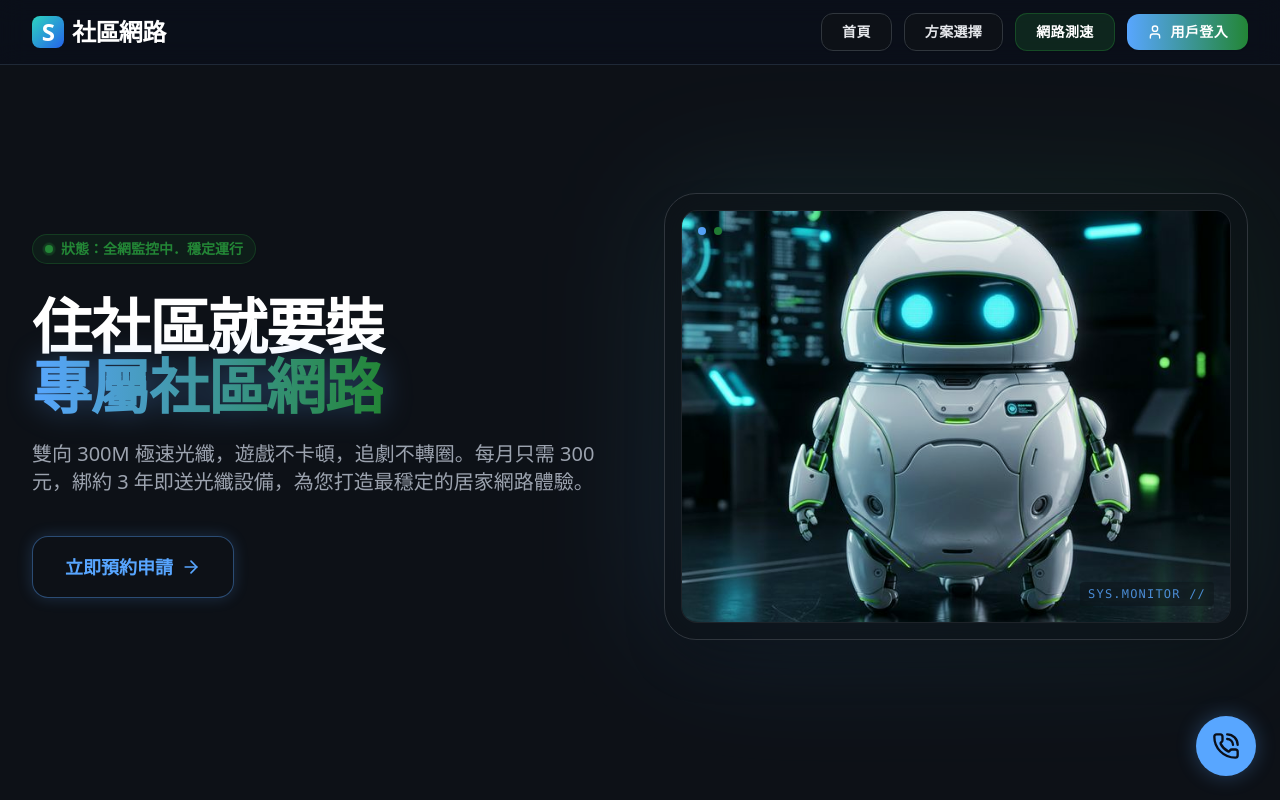
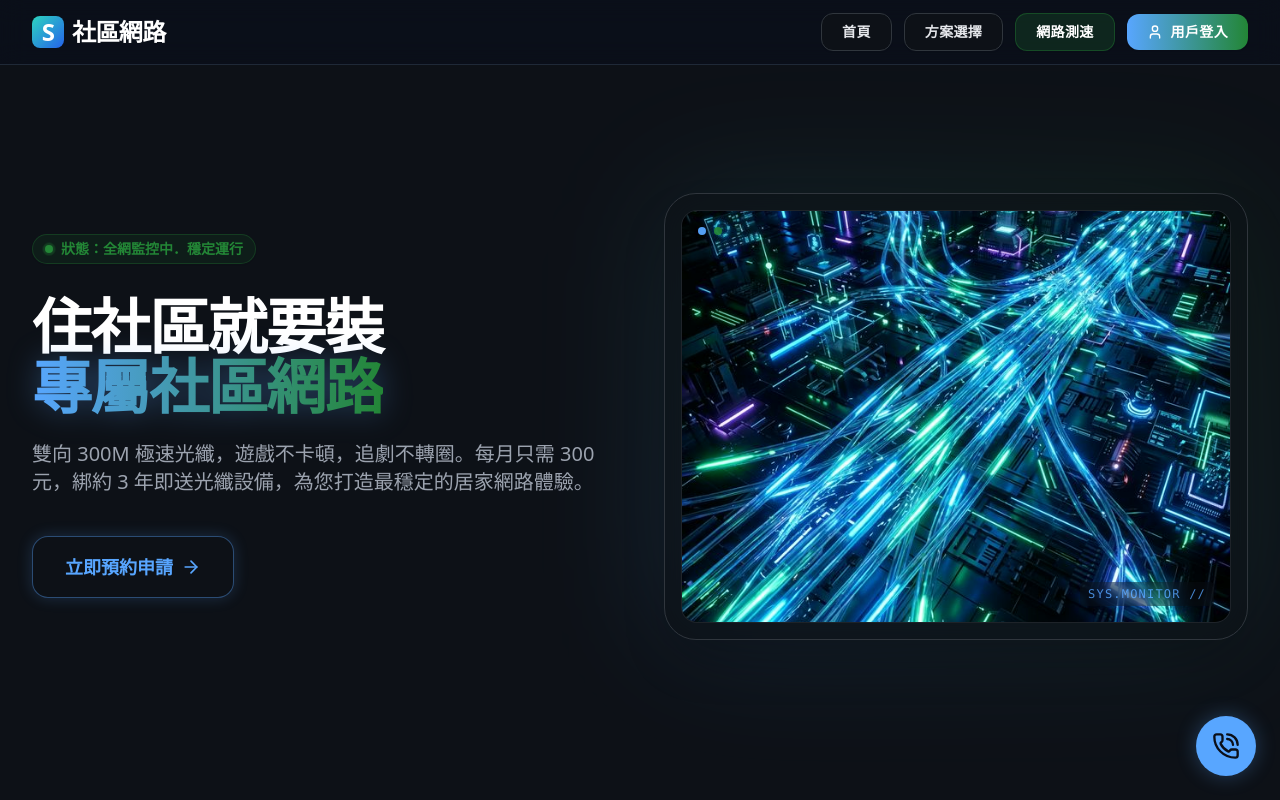
Before and after one commit to ianhuang110/fiber-network, a React (Vite) app: page /#/ in a window 1280 px wide. Shown: the top 800 px of the page. Built offline with nearby package versions, Linux system fonts and the light colour scheme.

Commit message:
修改首頁光纖網路概念圖

```diff
--- a/src/pages/Home.tsx
+++ b/src/pages/Home.tsx
@@ -95,7 +95,31 @@ export default function Home() {
               <div className="relative bg-[#0D1117]/60 backdrop-blur-xl border border-[#30363D] rounded-[2rem] p-4 shadow-2xl">
                 <div className="w-full aspect-[4/3] rounded-2xl bg-[#0D1117] overflow-hidden relative group border border-[#30363D]/50">
                   <div className="absolute inset-0 bg-[#58A6FF]/10 mix-blend-overlay z-10 pointer-events-none"></div>
-                  <img src={`${import.meta.env.BASE_URL}cute_white_robot.png`} alt="Cute White AI Robot" className="w-full h-full object-cover transition-transform duration-700 group-hover:scale-105" />
+                  <img src={`${import.meta.env.BASE_URL}fiber_optic_network.png`} alt="Fiber Optic Network" className="w-full h-full object-cover transition-transform duration-700 group-hover:scale-105" />
+
+                  {/* Moving Light Pulses Overlay */}
+                  <div className="absolute inset-0 z-10 pointer-events-none overflow-hidden mix-blend-screen">
+                    <motion.div
+                      className="absolute top-[30%] left-0 w-2/3 h-[4px] bg-gradient-to-r from-transparent via-[#58A6FF] to-transparent opacity-100 blur-[1px] drop-shadow-[0_0_15px_rgba(88,166,255,1)]"
+                      animate={{ x: ['-100%', '200%'] }}
+                      transition={{ duration: 0.8, repeat: Infinity, ease: 'linear' }}
+                    />
+                    <motion.div
+                      className="absolute top-[60%] left-0 w-1/2 h-[6px] bg-gradient-to-r from-transparent via-[#238636] to-transparent opacity-100 blur-[2px] drop-shadow-[0_0_15px_rgba(35,134,54,1)]"
+                      animate={{ x: ['-100%', '250%'] }}
+                      transition={{ duration: 1.2, repeat: Infinity, ease: 'linear', delay: 0.2 }}
+                    />
+                    <motion.div
+                      className="absolute left-[40%] top-0 w-[4px] h-1/2 bg-gradient-to-b from-transparent via-[#58A6FF] to-transparent opacity-100 blur-[1px] drop-shadow-[0_0_15px_rgba(88,166,255,1)]"
+                      animate={{ y: ['-100%', '200%'] }}
+                      transition={{ duration: 0.6, repeat: Infinity, ease: 'linear', delay: 0.1 }}
+                    />
+                    <motion.div
+                      className="absolute -left-[50%] top-[40%] w-[150%] h-[4px] bg-gradient-to-r from-transparent via-[#79b8ff] to-transparent opacity-100 rotate-12 blur-[1px] drop-shadow-[0_0_15px_rgba(121,184,255,1)]"
+                      animate={{ x: ['-50%', '150%'] }}
+                      transition={{ duration: 1.5, repeat: Infinity, ease: 'linear', delay: 0.3 }}
+                    />
+                  </div>
 
                   {/* HUD Elements */}
                   <div className="absolute top-4 left-4 flex gap-2 z-20">
```
Also changed, not shown: public/fiber_optic_network.png (added).
